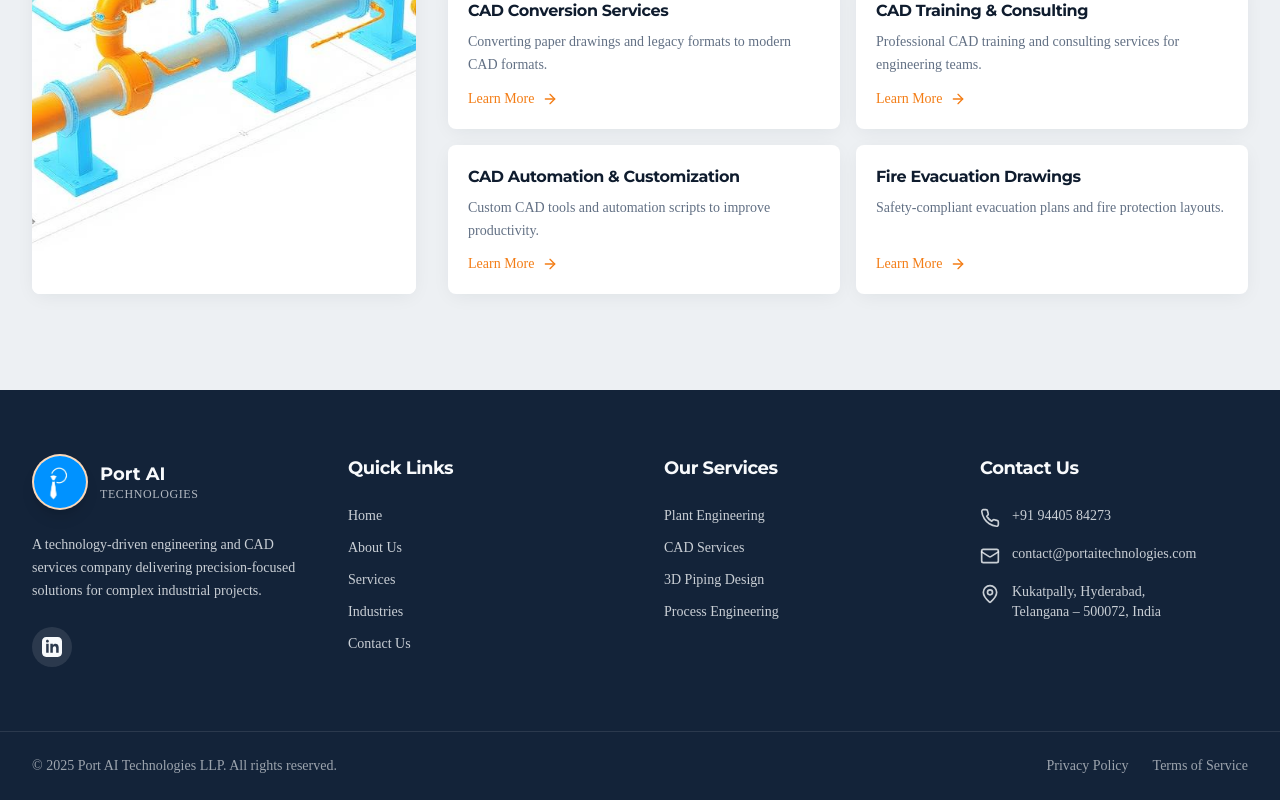
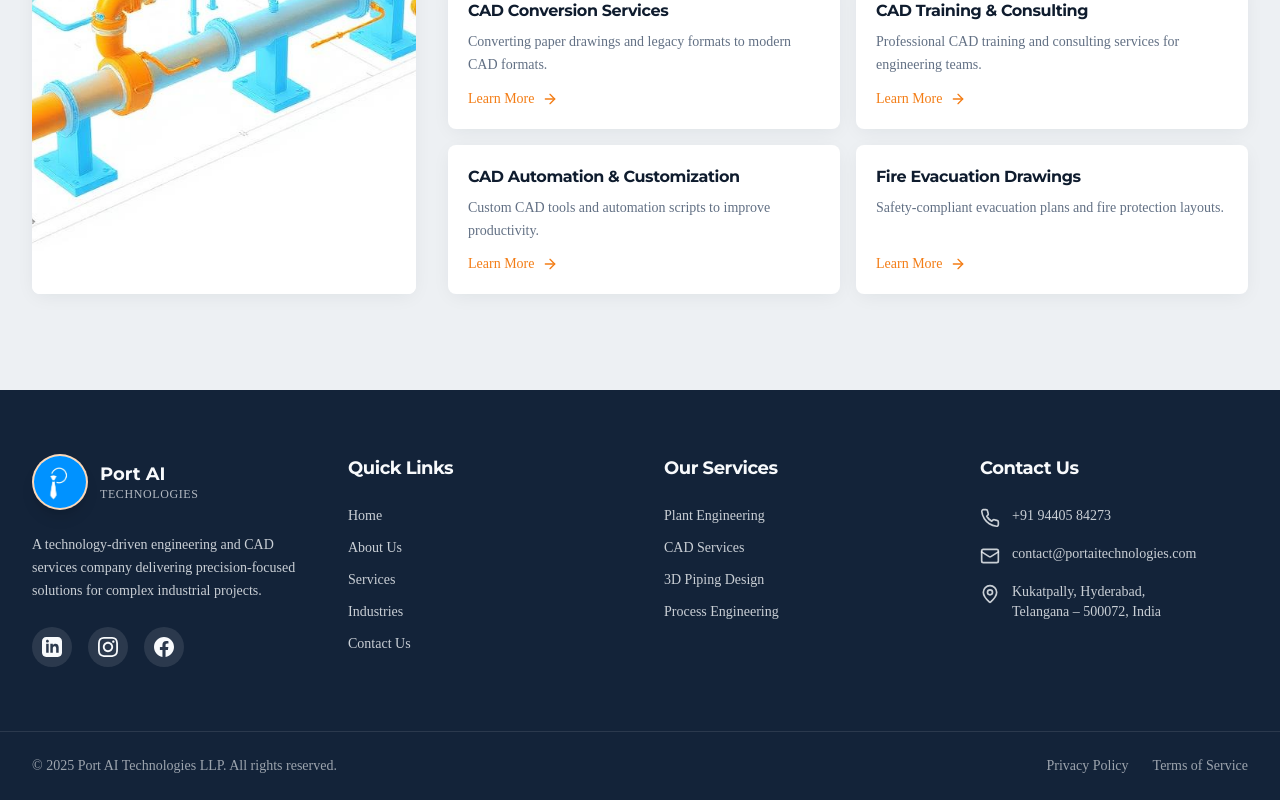
Before and after one commit to RamojiSai/Demo-site, a React (Vite) app: page /services/process-engineering in a window 1280 px wide. Shown: the part 1780-2580 px from the top of the page. Built offline with nearby package versions, Linux system fonts and the light colour scheme; the HTML template or start-up script is replaced by a standard one.

Commit message:
Fixed meta tags and navigation issues and added the socialmedia handlings

```diff
--- a/index.html
+++ b/index.html
@@ -2,21 +2,34 @@
 <html lang="en">
   <head>
     <meta charset="UTF-8" />
-    <link rel="icon" type="image/svg+xml" href="/Logo.jpeg" />
+    <link rel="icon" type="image/jpeg" href="/Logo.jpeg" />
     <meta name="viewport" content="width=device-width, initial-scale=1.0" />
     <title>Port AI Technologies | Plant Engineering & CAD Services</title>
     <meta name="description" content="Port AI Technologies LLP delivers precision-focused engineering and CAD solutions for Oil & Gas, Petrochemical, Power, and Process Industries in Hyderabad, India." />
     <meta name="author" content="Port AI Technologies LLP" />
     <meta name="keywords" content="plant engineering, CAD services, piping design, oil and gas engineering, petrochemical, power plant engineering, Hyderabad, India" />
+    <meta name="robots" content="index, follow" />
+    <link rel="canonical" href="https://www.portaitechnologies.com/" />
 
+    <!-- Open Graph (Facebook, WhatsApp, LinkedIn, Slack) -->
     <meta property="og:title" content="Port AI Technologies | Plant Engineering & CAD Services" />
     <meta property="og:description" content="Precision-focused engineering and CAD solutions for Oil & Gas, Petrochemical, Power, and Process Industries." />
     <meta property="og:type" content="website" />
-    <meta property="og:image" content="https://lovable.dev/opengraph-image-p98pqg.png" />
+    <meta property="og:url" content="https://www.portaitechnologies.com/" />
+    <meta property="og:image" content="https://www.portaitechnologies.com/Logo.jpeg" />
+    <meta property="og:image:width" content="1200" />
+    <meta property="og:image:height" content="630" />
+    <meta property="og:image:alt" content="Port AI Technologies – Plant Engineering & CAD Services" />
+    <meta property="og:site_name" content="Port AI Technologies" />
+    <meta property="og:locale" content="en_US" />
 
+    <!-- Twitter Card -->
     <meta name="twitter:card" content="summary_large_image" />
     <meta name="twitter:site" content="@PortAITech" />
-    <meta name="twitter:image" content="https://lovable.dev/opengraph-image-p98pqg.png" />
+    <meta name="twitter:title" content="Port AI Technologies | Plant Engineering & CAD Services" />
+    <meta name="twitter:description" content="Precision-focused engineering and CAD solutions for Oil & Gas, Petrochemical, Power, and Process Industries." />
+    <meta name="twitter:image" content="https://www.portaitechnologies.com/Logo.jpeg" />
+    <meta name="twitter:image:alt" content="Port AI Technologies – Plant Engineering & CAD Services" />
 
     <link rel="preconnect" href="https://fonts.googleapis.com" />
     <link rel="preconnect" href="https://fonts.gstatic.com" crossorigin />
--- a/package.json
+++ b/package.json
@@ -74,7 +74,6 @@
     "eslint-plugin-react-hooks": "^5.2.0",
     "eslint-plugin-react-refresh": "^0.4.20",
     "globals": "^15.15.0",
-    "lovable-tagger": "^1.1.13",
     "postcss": "^8.5.6",
     "tailwindcss": "^3.4.17",
     "typescript": "^5.8.3",
--- a/src/components/layout/Footer.tsx
+++ b/src/components/layout/Footer.tsx
@@ -47,12 +47,36 @@
             </p>
             <div className="flex gap-4">
               <a
-                href="#"
+                href="https://www.linkedin.com/company/port-ai/"
+                target="_blank"
+                rel="noopener noreferrer"
                 className="w-10 h-10 rounded-full bg-primary-foreground/10 flex items-center justify-center hover:bg-accent hover:text-accent-foreground transition-colors"
                 aria-label="LinkedIn"
               >
                 <svg className="w-5 h-5" fill="currentColor" viewBox="0 0 24 24">
                   <path d="M19 0h-14c-2.761 0-5 2.239-5 5v14c0 2.761 2.239 5 5 5h14c2.762 0 5-2.239 5-5v-14c0-2.761-2.238-5-5-5zm-11 19h-3v-11h3v11zm-1.5-12.268c-.966 0-1.75-.79-1.75-1.764s.784-1.764 1.75-1.764 1.75.79 1.75 1.764-.783 1.764-1.75 1.764zm13.5 12.268h-3v-5.604c0-3.368-4-3.113-4 0v5.604h-3v-11h3v1.765c1.396-2.586 7-2.777 7 2.476v6.759z"/>
+                </svg>
+              </a>
+              <a
+                href="https://www.instagram.com/port_ai_technologies"
+                target="_blank"
+                rel="noopener noreferrer"
+                className="w-10 h-10 rounded-full bg-primary-foreground/10 flex items-center justify-center hover:bg-accent hover:text-accent-foreground transition-colors"
+                aria-label="Instagram"
+              >
+                <svg className="w-5 h-5" fill="currentColor" viewBox="0 0 24 24">
+                  <path d="M12 2.163c3.204 0 3.584.012 4.85.07 3.252.148 4.771 1.691 4.919 4.919.058 1.265.069 1.645.069 4.849 0 3.205-.012 3.584-.069 4.849-.149 3.225-1.664 4.771-4.919 4.919-1.266.058-1.644.07-4.85.07-3.204 0-3.584-.012-4.849-.07-3.26-.149-4.771-1.699-4.919-4.92-.058-1.265-.07-1.644-.07-4.849 0-3.204.013-3.583.07-4.849.149-3.227 1.664-4.771 4.919-4.919 1.266-.057 1.645-.069 4.849-.069zm0-2.163c-3.259 0-3.667.014-4.947.072-4.358.2-6.78 2.618-6.98 6.98-.059 1.281-.073 1.689-.073 4.948 0 3.259.014 3.668.072 4.948.2 4.358 2.618 6.78 6.98 6.98 1.281.058 1.689.072 4.948.072 3.259 0 3.668-.014 4.948-.072 4.354-.2 6.782-2.618 6.979-6.98.059-1.28.073-1.689.073-4.948 0-3.259-.014-3.667-.072-4.947-.196-4.354-2.617-6.78-6.979-6.98-1.281-.059-1.69-.073-4.949-.073zm0 5.838c-3.403 0-6.162 2.759-6.162 6.162s2.759 6.163 6.162 6.163 6.162-2.759 6.162-6.163c0-3.403-2.759-6.162-6.162-6.162zm0 10.162c-2.209 0-4-1.79-4-4 0-2.209 1.791-4 4-4s4 1.791 4 4c0 2.21-1.791 4-4 4zm6.406-11.845c-.796 0-1.441.645-1.441 1.44s.645 1.44 1.441 1.44c.795 0 1.439-.645 1.439-1.44s-.644-1.44-1.439-1.44z"/>
+                </svg>
+              </a>
+              <a
+                href="https://www.facebook.com/share/1BRNdxayxs/?mib"
+                target="_blank"
+                rel="noopener noreferrer"
+                className="w-10 h-10 rounded-full bg-primary-foreground/10 flex items-center justify-center hover:bg-accent hover:text-accent-foreground transition-colors"
+                aria-label="Facebook"
+              >
+                <svg className="w-5 h-5" fill="currentColor" viewBox="0 0 24 24">
+                  <path d="M24 12.073c0-6.627-5.373-12-12-12s-12 5.373-12 12c0 5.99 4.388 10.954 10.125 11.854v-8.385h-3.047v-3.47h3.047v-2.642c0-3.007 1.792-4.669 4.533-4.669 1.312 0 2.686.235 2.686.235v2.953h-1.514c-1.491 0-1.956.925-1.956 1.874v2.25h3.328l-.532 3.47h-2.796v8.385c5.737-.9 10.125-5.864 10.125-11.854z"/>
                 </svg>
               </a>
             </div>
--- a/src/components/layout/Header.tsx
+++ b/src/components/layout/Header.tsx
@@ -1,5 +1,5 @@
 import { useState, useEffect } from "react";
-import { Link, useLocation } from "react-router-dom";
+import { Link, useLocation, useNavigate } from "react-router-dom";
 import { Menu, X, Phone, Mail } from "lucide-react";
 import { Button } from "@/components/ui/button";
 import logo from "@/assets/logo.jpg";
@@ -18,6 +18,17 @@
   const [isMenuOpen, setIsMenuOpen] = useState(false);
   const [isScrolled, setIsScrolled] = useState(false);
   const location = useLocation();
+  const navigate = useNavigate();
+
+  const handleLogoClick = (e: React.MouseEvent) => {
+    e.preventDefault();
+    if (location.pathname === "/") {
+      window.scrollTo({ top: 0, behavior: "smooth" });
+    } else {
+      navigate("/");
+      window.scrollTo({ top: 0 });
+    }
+  };
 
   useEffect(() => {
     const handleScroll = () => {
@@ -63,7 +74,7 @@
         <div className="container-industrial">
           <div className="flex items-center justify-between h-20">
             {/* Logo */}
-            <Link to="/" className="flex items-center gap-3 group">
+            <Link to="/" onClick={handleLogoClick} className="flex items-center gap-3 group">
               <div className="h-14 w-14 rounded-full overflow-hidden border-2 border-accent/30 shadow-lg group-hover:border-accent transition-colors duration-300">
                 <img
                   src={logo}
--- a/vite.config.ts
+++ b/vite.config.ts
@@ -1,18 +1,16 @@
 import { defineConfig } from "vite";
 import react from "@vitejs/plugin-react-swc";
 import path from "path";
-import { componentTagger } from "lovable-tagger";
 
-// https://vitejs.dev/config/
-export default defineConfig(({ mode }) => ({
+export default defineConfig({
   server: {
     host: "::",
     port: 8080,
   },
-  plugins: [react(), mode === "development" && componentTagger()].filter(Boolean),
+  plugins: [react()],
   resolve: {
     alias: {
       "@": path.resolve(__dirname, "./src"),
     },
   },
-}));
+});
```
Also changed, not shown: 2 other files (tests, documents, lock files or other folders).
